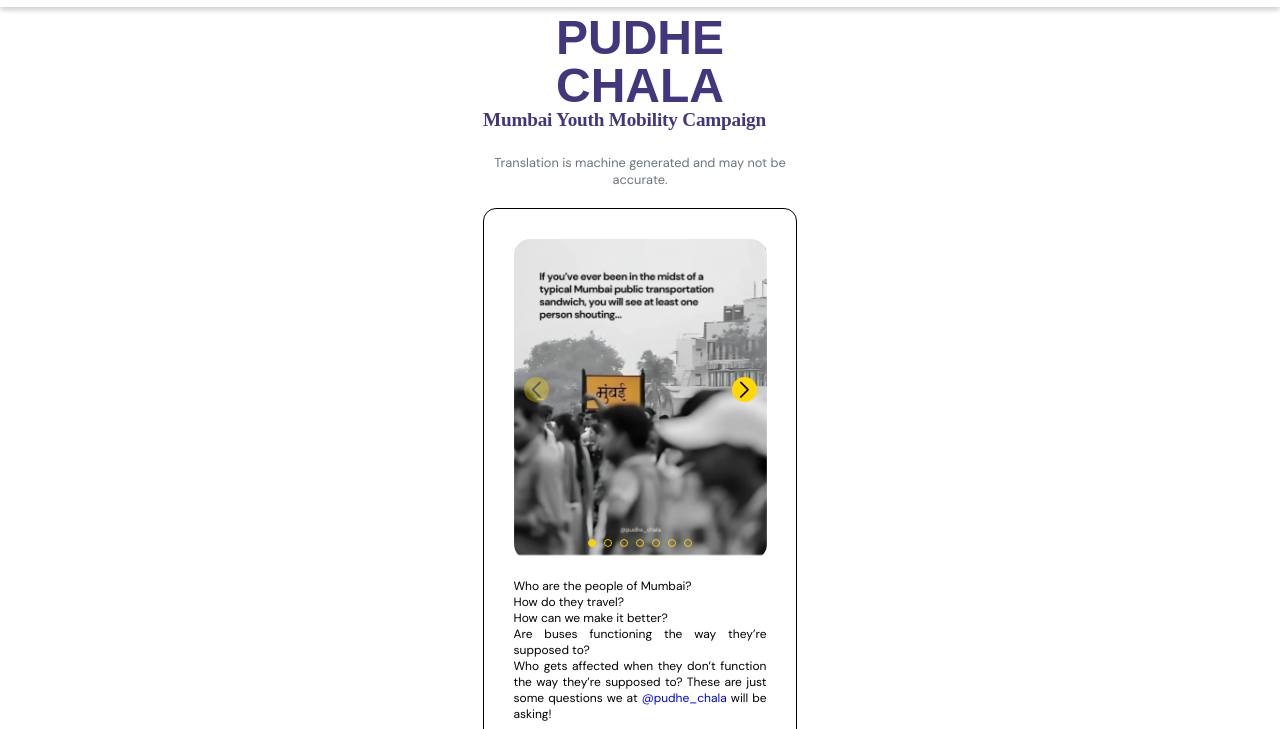
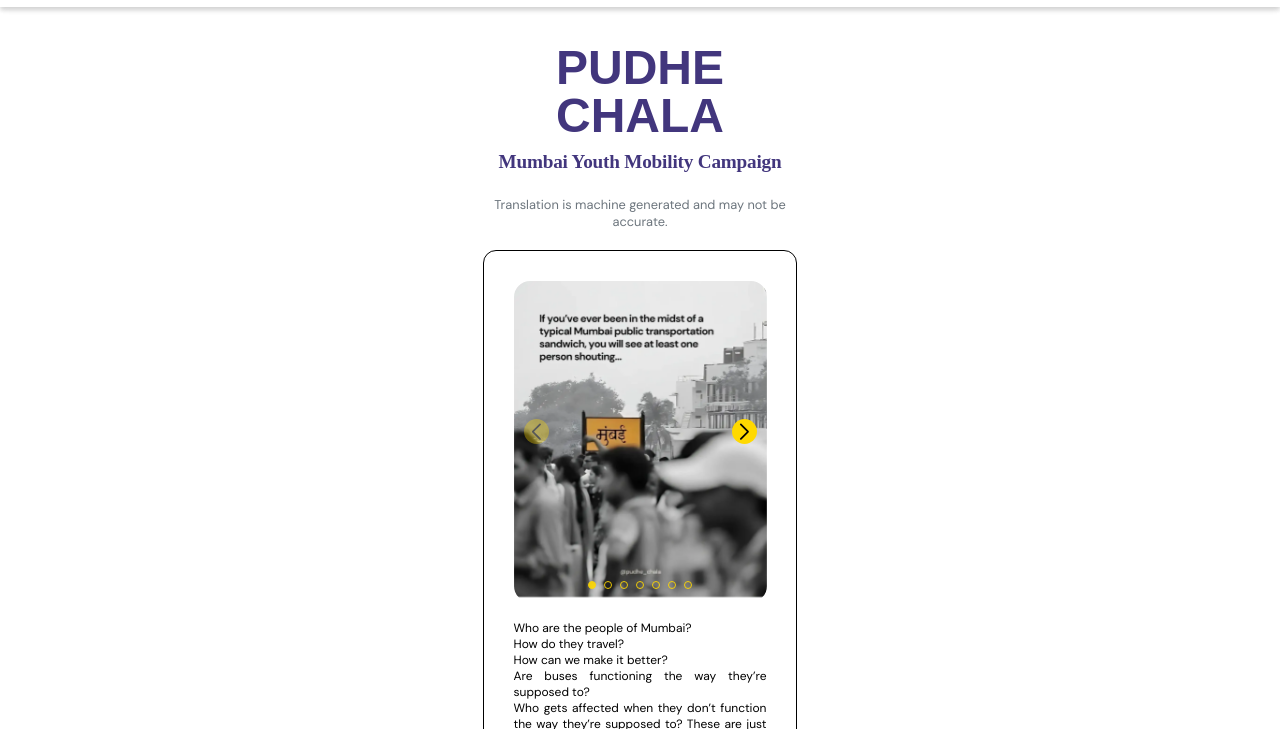
Before and after one commit to thereisnoearthb/PudheChala, a plain HTML site: page index.html in a window 1280 px wide. Shown: the part 70-799 px from the top of the page. Drawn offline with nearby package versions, Linux system fonts and the light colour scheme; a web font is replaced by a local one.

Commit message:
Added styling to title-container so that longer titles do not break the alignment of the title and subtitle

```diff
--- a/index.html
+++ b/index.html
@@ -97,8 +97,14 @@
             box-shadow: 0px 3px 5px rgba(0, 0, 0, 0.1);
         }
 
+        /* Container for page titles */
+        .title-container {
+            width: 100%;
+            padding-top: 80px;
+            margin-bottom: 20px;
+        }
+
         .page-title {
-            margin-top: 0.7em;
             font-family: 'Sulphur Point', sans-serif;
             font-style: normal;
             font-weight: 700;
@@ -106,8 +112,8 @@
             line-height: 1;
             color: #42367D;
             text-align: center;
-            /* padding-top to space out from the top of the page */
-            padding-top: 50px;
+            margin-top: 0.7em;
+            margin-bottom: 0.25em; /* Space between title and subtitle */
         }
 
         .page-subtitle {
@@ -116,13 +122,9 @@
             font-weight: 700;
             font-size: 1.2rem;
             line-height: 1;
-            display: flex;
-            align-items: center;
             text-align: center;
             letter-spacing: -0.01em;
             color: #42367D;
-            /* padding-bottom to space it from the Google Translate Element */
-            padding-bottom: 20px;
         }
 
         /* Card Styles */
```
